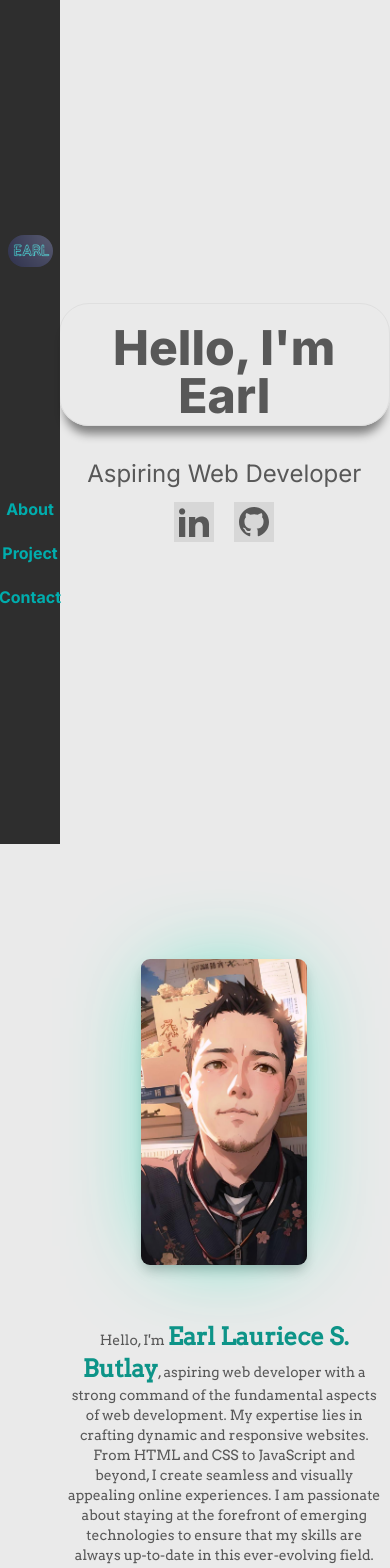
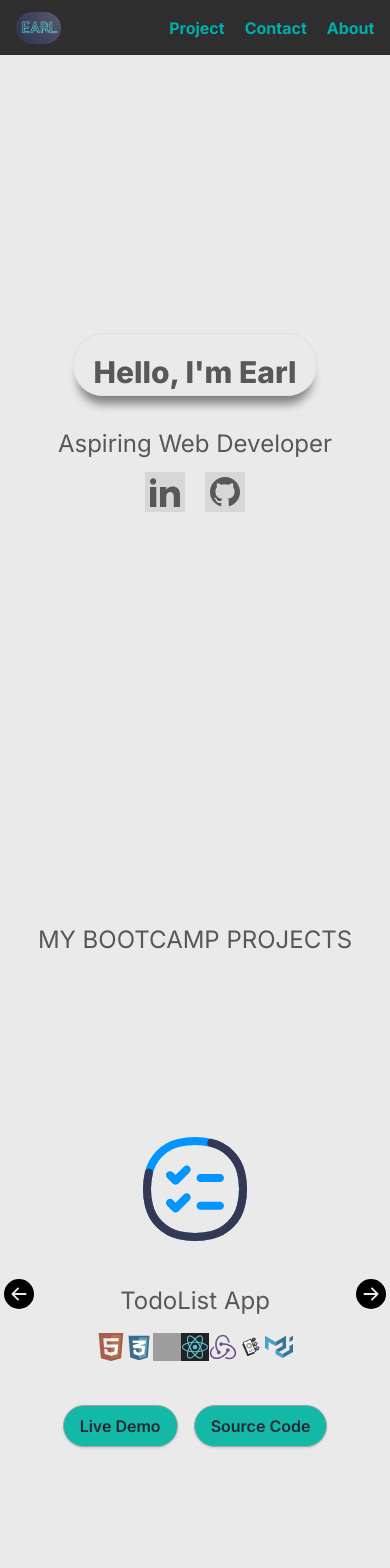
Before and after one commit to bLuEsKy140506/mywebsiteportfolio, a Next.js app: page / in a window 390 px wide. Shown: the top 1568 px of the page. Built offline with nearby package versions, Linux system fonts and the light colour scheme; grey boxes are pictures that could not be loaded.

Commit message:
finalizing mobile view --- take 2

```diff
--- a/app/globals.css
+++ b/app/globals.css
@@ -124,3 +124,10 @@ body {
   justify-content: space-around;
   gap: 5vw;
 }
+
+@media only screen and (max-width: 640px) {
+  .landing-page-container {
+    margin-left: 0;
+    width: 100vw;
+  }
+}
--- a/app/page.jsx
+++ b/app/page.jsx
@@ -1,7 +1,7 @@
 import Image from "next/image";
 import Link from "next/link";
 import Carousel from "../components/carousel.component.js";
-import avatar from "../assets/my-cartoon-avatar.jpg";
+import avatar from "../assets/real-earl-flip.jpg";
 import collab from "../assets/collaboration.svg";
 import { Arvo } from "next/font/google";
 
@@ -18,7 +18,7 @@ export default function Home() {
     <div className={`landing-page-container`}>
       <main id="main" className="main-container">
         <div className="header-title-container">
-          <h1 className="header-title mb-8 max-sm:text-5xl">
+          <h1 className="header-title mb-8 max-sm:text-3xl">
             Hello, I&apos;m Earl
           </h1>
           <h2 className="text-2xl mb-3">Aspiring Web Developer</h2>
@@ -42,36 +42,8 @@ export default function Home() {
           </div>
         </div>
       </main>
-      <section id="about" className="about-me max-sm:flex-col ">
-        <div className="img-container max-sm:w-1/2">
-          <Image
-            src={avatar}
-            className="avatar"
-            alt="my-avatar"
-            width={300}
-            height={500}
-          />
-        </div>
 
-        <div className="description-container max-sm:w-full p-2">
-          <p
-            className={`text-xl ${arvo.variable} font-sans leading-loose text-center max-sm:text-sm`}
-          >
-            Hello, I&apos;m{" "}
-            <span className="text-2xl font-extrabold text-teal-600">
-              Earl Lauriece S. Butlay
-            </span>
-            , aspiring web developer with a strong command of the fundamental
-            aspects of web development. My expertise lies in crafting dynamic
-            and responsive websites. From HTML and CSS to JavaScript and beyond,
-            I create seamless and visually appealing online experiences. I am
-            passionate about staying at the forefront of emerging technologies
-            to ensure that my skills are always up-to-date in this ever-evolving
-            field.
-          </p>
-        </div>
-      </section>
-      <section id="projects">
+      <section id="projects" className="max-sm:h-full">
         <p className="text-center text-2xl mt-20">MY BOOTCAMP PROJECTS</p>
         <div className="flex justify-center items-center w-[100%] m-auto h-3/4">
           <Carousel />
@@ -79,15 +51,11 @@ export default function Home() {
       </section>
       <section id="contact" className="contact-me">
         <div className="flex flex-col items-center gap-8 max-sm:gap-4">
-          <Image src={collab} alt="my-avatar" width={300} height={500} />
+          <Image src={collab} alt="my-avatar" width={300} height={300} />
 
           <p
             className={`text-xl ${arvo.variable} font-sans leading-loose text-center max-sm:text-sm p-3`}
           >
-            {/* Hello, I&apos;m{" "}
-            <span className="text-2xl font-extrabold text-teal-600">
-              Earl Lauriece S. Butlay
-            </span> */}
             Thank you for considering{" "}
             <span className="text-2xl font-extrabold text-teal-600 max-sm:text-sm">
               me as a potential contributor
@@ -121,6 +89,35 @@ export default function Home() {
           </div>
         </div>
       </section>
+      <section id="about" className="about-me max-sm:flex-col ">
+        <div className="img-container max-sm:w-1/2">
+          <Image
+            src={avatar}
+            className="avatar "
+            alt="my-avatar"
+            width={300}
+            height={400}
+          />
+        </div>
+
+        <div className="description-container max-sm:w-full p-2">
+          <p
+            className={`text-xl ${arvo.variable} font-sans leading-loose text-center max-sm:text-sm`}
+          >
+            Hello, I&apos;m{" "}
+            <span className="text-2xl font-extrabold text-teal-600 max-sm:text-sm">
+              Earl Lauriece S. Butlay
+            </span>
+            , aspiring web developer with a strong command of the fundamental
+            aspects of web development. My expertise lies in crafting dynamic
+            and responsive websites. From HTML and CSS to JavaScript and beyond,
+            I create seamless and visually appealing online experiences. I am
+            passionate about staying at the forefront of emerging technologies
+            to ensure that my skills are always up-to-date in this ever-evolving
+            field.
+          </p>
+        </div>
+      </section>
     </div>
   );
 }
--- a/components/carousel.component.js
+++ b/components/carousel.component.js
@@ -130,7 +130,7 @@ export default function Carousel() {
   }, [slides.length, current, isHovering]);
 
   return (
-    <div className="overflow-hidden relative  w-auto h-full -mt-14">
+    <div className="overflow-hidden relative w-auto h-full -mt-14">
       <div
         className="flex h-full m-auto"
         onMouseOver={handleMouseOver}
--- a/components/carousel.css
+++ b/components/carousel.css
@@ -2,3 +2,10 @@
   width: 85vw;
   padding: 30px 0;
 }
+
+@media only screen and (max-width: 640px) {
+  .items-icon {
+    width: 100vw;
+    padding: 30px 0;
+  }
+}
--- a/semantic-parts/Header.css
+++ b/semantic-parts/Header.css
@@ -32,3 +32,22 @@
   gap: 20px;
   align-items: center;
 }
+
+@media only screen and (max-width: 640px) {
+  .header-container {
+    width: 100vw;
+
+    height: auto;
+    display: flex;
+    justify-content: space-between;
+    flex-direction: row;
+    padding: 3vw 4vw;
+  }
+
+  .nav-container {
+    flex-direction: row;
+
+    align-items: center;
+    /* align-content: center; */
+  }
+}
--- a/semantic-parts/Header.jsx
+++ b/semantic-parts/Header.jsx
@@ -18,9 +18,9 @@ const HeaderComponent = () => {
         </Link>
       </div>
       <nav className="nav-container">
-        <Link href="#about">About</Link>
         <Link href="#projects">Project</Link>
         <Link href="#contact">Contact</Link>
+        <Link href="#about">About</Link>
       </nav>
     </div>
   );
```
Also changed, not shown: assets/real-earl-flip.jpg (added), assets/real-earl.jpg (added).
